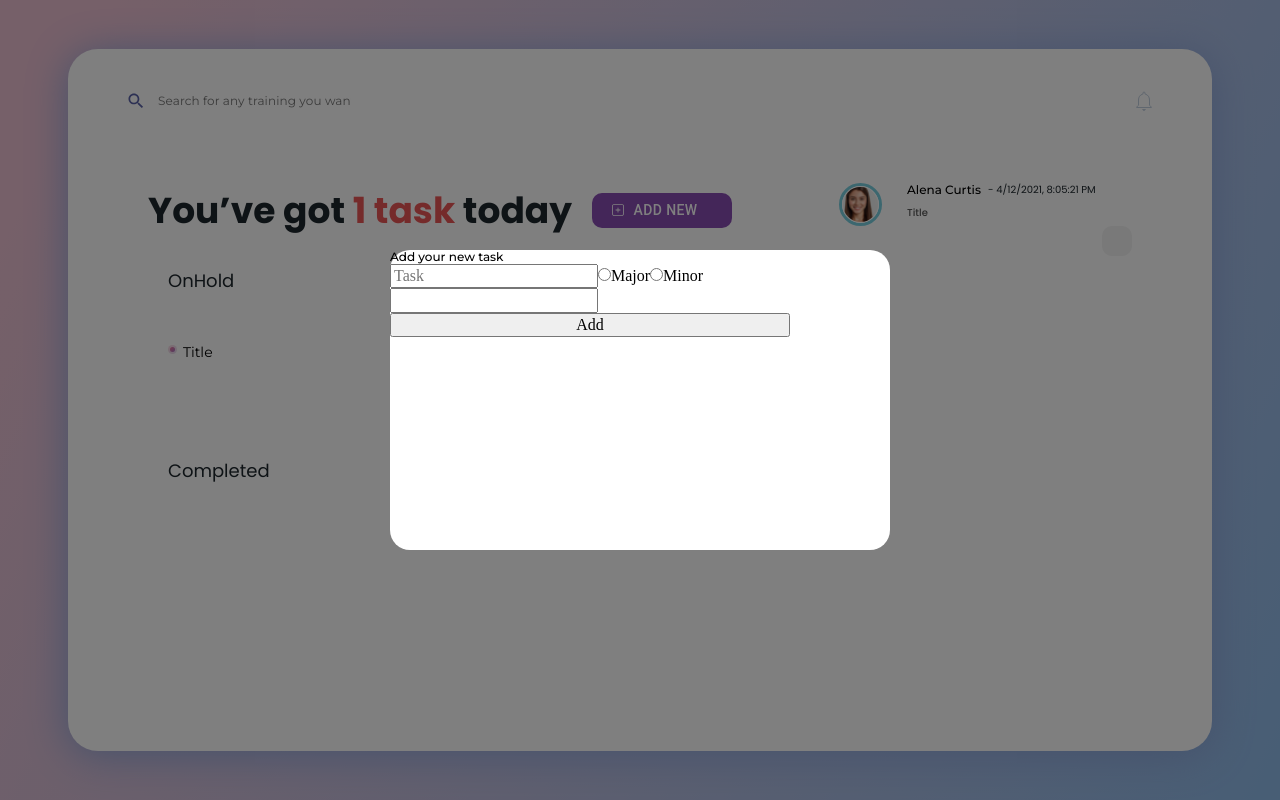
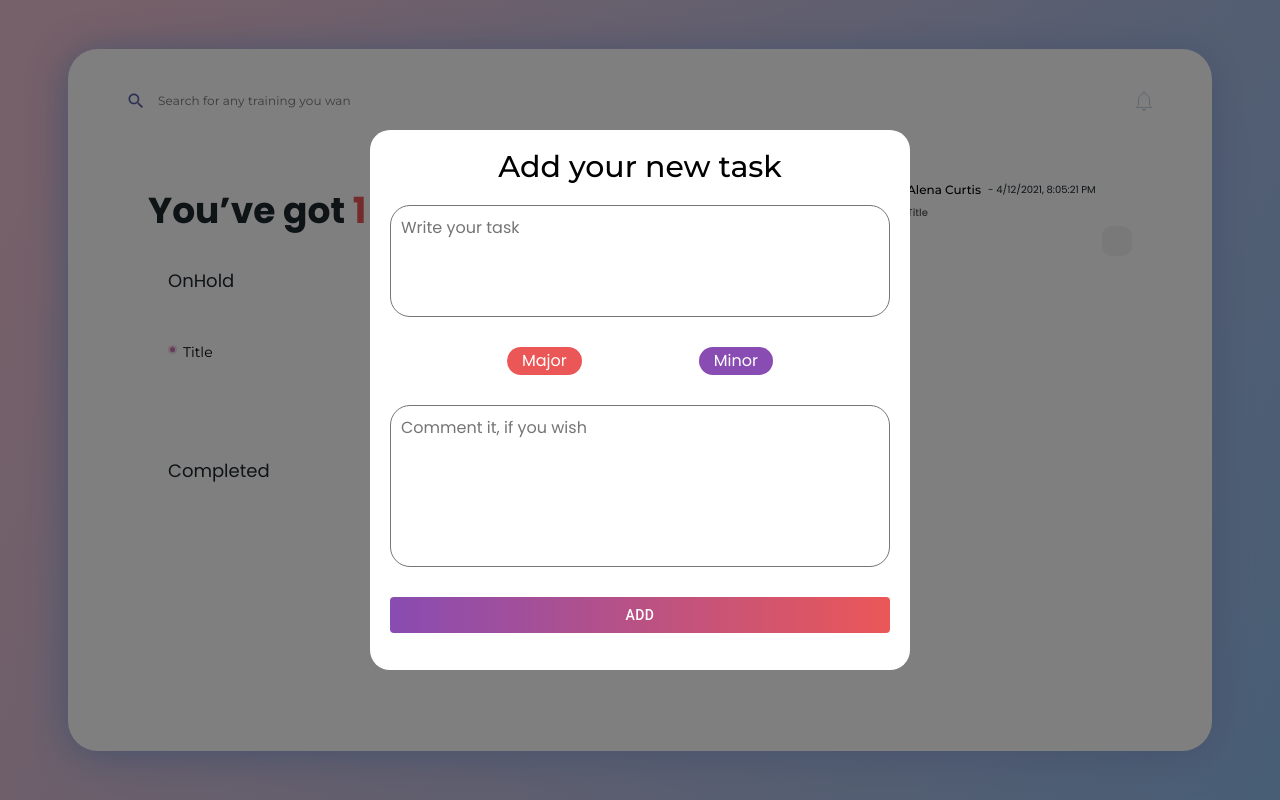
Before and after one commit to RamazanIttiev/DD_final, a React (Create React App) app: page / in a window 1280 px wide. Both pictures are taken after a click on the button "ADD NEW". Built offline with nearby package versions, Linux system fonts and the light colour scheme.

Commit message:
styled addTask modal

```diff
--- a/src/Components/AddTask/AddTask.jsx
+++ b/src/Components/AddTask/AddTask.jsx
@@ -1,7 +1,8 @@
 import React from 'react';
 import { v4 as uuidv4 } from 'uuid';
-import { makeStyles } from '@material-ui/core';
+import { Button, makeStyles } from '@material-ui/core';
 import './AddTask.scss';
+import cn from 'classnames';
 import store from '../../state';
 import { Field, FieldArray, Form, Formik } from 'formik';
 
@@ -9,7 +10,7 @@ const useStyles = makeStyles(() => ({
   Modal: {
     background: '#fff',
     width: '500px',
-    minHeight: '300px',
+    minHeight: '500px',
     position: 'absolute',
     top: '50%',
     left: '50%',
@@ -19,8 +20,10 @@ const useStyles = makeStyles(() => ({
   },
 
   ModalBtn: {
-    width: '80%',
+    width: '100%',
     margin: '0 auto',
+    background: 'linear-gradient(90deg, rgba(136, 76, 178, 1) 0%, rgba(235, 87, 87, 1) 100%)',
+    color: '#fff',
   },
 }));
 
@@ -48,36 +51,45 @@ const AddTask = ({ setOpen }) => {
   };
 
   return (
-    <div className={classes.Modal}>
+    <div className={cn(classes.Modal, 'AddTask')}>
       <h1 className="AddTask__title">Add your new task</h1>
       <Formik initialValues={initialValues} onSubmit={addNewTask}>
-        <Form>
-          <Field id="Task" name="title" placeholder="Task" />
-
-          <label>
-            <Field type="radio" name="importance" value="Major" />
-            Major
-          </label>
-          <label>
-            <Field type="radio" name="importance" value="Minor" />
-            Minor
-          </label>
+        <Form className="AddTask__form">
+          <Field
+            className="AddTask__textarea"
+            as="textarea"
+            id="Task"
+            name="title"
+            placeholder="Write your task"
+          />
+          <div className="AddTask__radioGroup">
+            <label className="AddTask__radioLabel">
+              <Field className="AddTask__radio" type="radio" name="importance" value="Major" />
+              Major
+            </label>
+            <label className="AddTask__radioLabel">
+              <Field className="AddTask__radio" type="radio" name="importance" value="Minor" />
+              Minor
+            </label>
+          </div>
           <FieldArray
             name="friends"
-            render={() => (
-              <div>
-                {initialValues.comments.map((comment, index) => (
-                  <div key={index}>
-                    <Field name={`comments[${index}].text`} />
-                  </div>
-                ))}
-              </div>
-            )}
+            render={() =>
+              initialValues.comments.map((comment, index) => (
+                <Field
+                  className="AddTask__textarea AddTask__comment"
+                  as="textarea"
+                  key={index}
+                  placeholder="Comment it, if you wish"
+                  name={`comments[${index}].text`}
+                />
+              ))
+            }
           />
 
-          <button className={classes.ModalBtn} type="submit">
+          <Button className={classes.ModalBtn} type="submit">
             Add
-          </button>
+          </Button>
         </Form>
       </Formik>
     </div>
--- a/src/Components/AddTask/AddTask.scss
+++ b/src/Components/AddTask/AddTask.scss
@@ -1,14 +1,61 @@
-@import '../../Styles/helpers.scss';
+@import '../../Styles/helpers';
 
 .AddTask {
+  padding: 20px;
   &__form {
     display: flex;
     flex-direction: column;
-    padding: 20px;
   }
   &__title {
     @include secondaryFont;
+    font-size: 30px;
+    text-align: center;
+    margin-bottom: 20px;
   }
-  &__importance {
+  &__textarea {
+    @include textarea;
+    min-height: 100px;
+    margin-bottom: 30px;
+  }
+  &__comment {
+    min-height: 150px;
+  }
+  &__radioGroup {
+    display: flex;
+    justify-content: space-evenly;
+    align-items: center;
+    margin-bottom: 30px;
+  }
+  &__radioLabel {
+    @include extraFont;
+    font-size: 16px;
+    position: relative;
+    display: block;
+    background: $secondaryColor;
+    border-radius: 20px;
+    padding: 5px 15px;
+    text-align: center;
+    color: white;
+    cursor: pointer;
+    transition: all 0.3s;
+    &:last-child {
+      background: $primaryColor;
+      &:hover {
+        background: $secondaryColor;
+      }
+    }
+    &:hover {
+      background: $primaryColor;
+    }
+  }
+  &__radio {
+    opacity: 0;
+    position: absolute;
+    &::before {
+      content: '';
+    }
+    &::after {
+      content: '';
+    }
   }
 }
--- a/src/Components/CommentModal/CommentModal.jsx
+++ b/src/Components/CommentModal/CommentModal.jsx
@@ -28,7 +28,7 @@ const CommentModal = props => {
   };
   return (
     <div className={classes.Modal}>
-      <TextField placeholder="Placeholder" multiline />
+      <TextField className="Comment__textarea" placeholder="Placeholder" multiline />
       <Button onClick={sendComment} className={classes.ModalBtn}>
         Comment
       </Button>
--- /dev/null
+++ b/src/Components/CommentModal/CommentModal.scss
@@ -0,0 +1,5 @@
+.Comment {
+  &__textarea {
+    @include textarea;
+  }
+}
--- a/src/Components/Layout/Layout.scss
+++ b/src/Components/Layout/Layout.scss
@@ -45,7 +45,7 @@
         top: 6px;
       }
       &:hover {
-        background: #eb5757;
+        background: $secondaryColor;
       }
     }
   }
--- a/src/Styles/_helpers.scss
+++ b/src/Styles/_helpers.scss
@@ -3,6 +3,8 @@ $Montserrat: 'Montserrat', sans-serif;
 $Poppins: 'Poppins', sans-serif;
 
 //Colors
+$primaryColor: #884cb2;
+$secondaryColor: #eb5757;
 $titleColor: #1d262c;
 $pendingColor: rgba(242, 153, 74, 0.2);
 $pendingTextColor: #f2994a;
@@ -70,3 +72,13 @@ $messageBgr: #f3f3f3;
   top: 3px;
   left: 0px;
 }
+
+@mixin textarea {
+  @include extraFont;
+  font-size: 16px;
+  border-radius: 20px;
+  line-height: 1.5;
+  resize: none;
+  outline: none;
+  padding: 10px 10px 0;
+}
```
